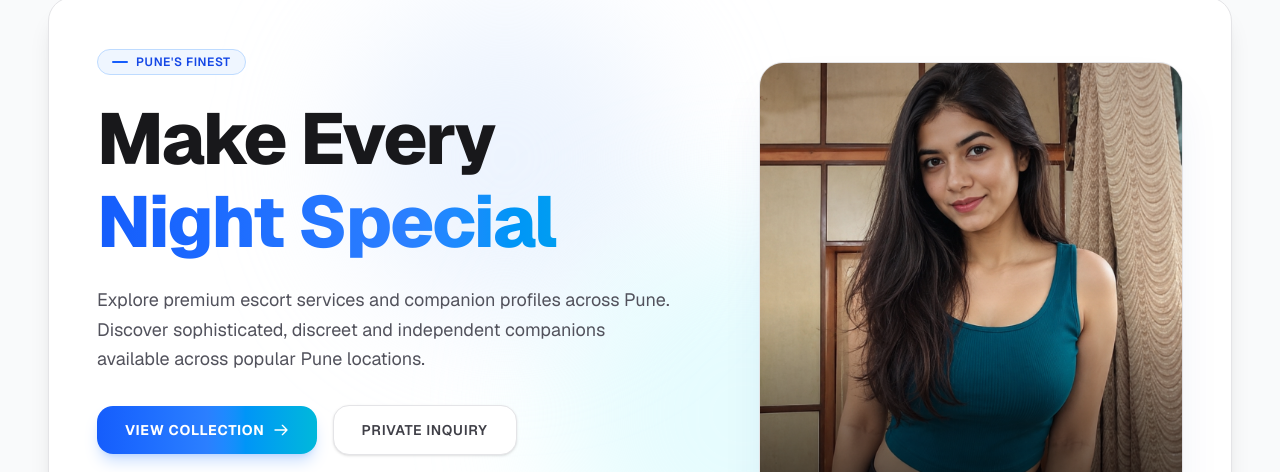
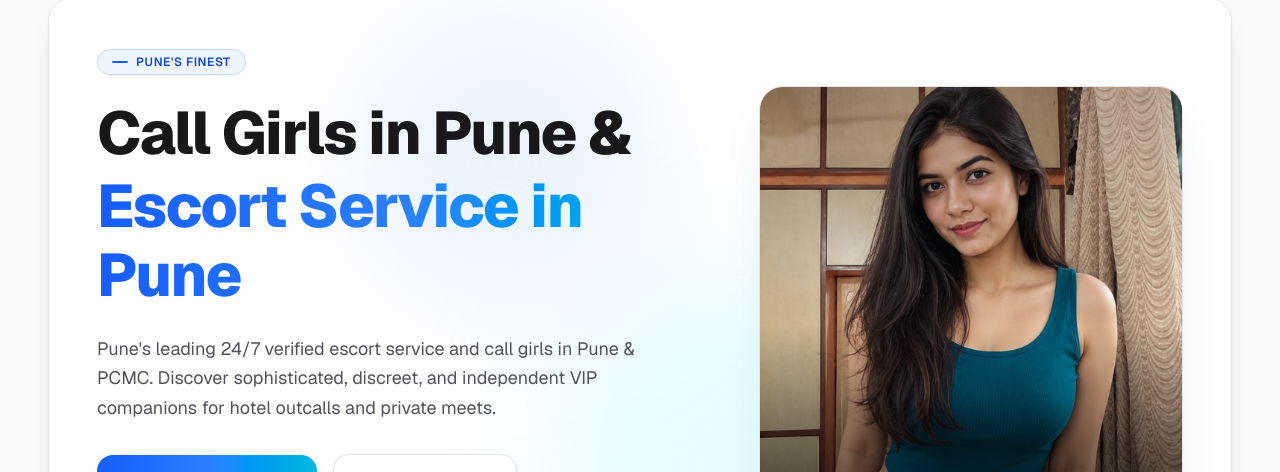
Before and after one commit to homelander62056-design/calgirlanjali, a Next.js app: page / in a window 1280 px wide. Shown: the part 100-572 px from the top of the page. Built offline with nearby package versions, Linux system fonts and the light colour scheme; no server answers.

Commit message:
Optimize homepage H1 tag and default title for Call Girls in Pune search dominance

```diff
--- a/app/layout.tsx
+++ b/app/layout.tsx
@@ -24,10 +24,10 @@ const siteUrl = process.env.NEXT_PUBLIC_SITE_URL || "https://www.calgirlanjali.i
 
 export const metadata: Metadata = {
   title: {
-    default: "Anjali Escort Service | Premium Escorts in Pune & PCMC",
+    default: "Call Girls in Pune | Anjali Escort Service | Pune & PCMC Escorts",
     template: "%s | Anjali Escort Service",
   },
-  description: "Anjali Escort Service provides professional, elegant, and discreet escort services in Pune. Explore verified call girls, VIP models, and contact us 24/7.",
+  description: "Anjali Escort Service provides professional, elegant, and discreet escort services and verified call girls in Pune & PCMC. 100% Cash on delivery & 24/7 WhatsApp booking.",
   authors: [{ name: "Anjali Escort Service" }],
   keywords: [
     // Top Pune Core Keywords
--- a/app/page.tsx
+++ b/app/page.tsx
@@ -303,19 +303,17 @@ export default function Page() {
                 </div>
 
                 {/* Main Heading */}
-                <h1 className="text-4xl sm:text-6xl lg:text-7xl font-extrabold tracking-tight leading-[1.1] text-zinc-900">
-                  <span className="block">Make Every</span>
+                <h1 className="text-3xl sm:text-5xl lg:text-6xl font-extrabold tracking-tight leading-[1.15] text-zinc-900">
+                  <span className="block">Call Girls in Pune &amp;</span>
 
                   <span className="bg-gradient-to-r from-blue-600 via-blue-500 to-cyan-500 bg-clip-text text-transparent block mt-1">
-                    Night Special
+                    Escort Service in Pune
                   </span>
                 </h1>
 
                 {/* Description */}
                 <p className="text-base sm:text-lg text-zinc-600 max-w-xl leading-relaxed">
-                  Explore premium escort services and companion profiles across
-                  Pune. Discover sophisticated, discreet and independent
-                  companions available across popular Pune locations.
+                  Pune&apos;s leading 24/7 verified escort service and call girls in Pune &amp; PCMC. Discover sophisticated, discreet, and independent VIP companions for hotel outcalls and private meets.
                 </p>
 
                 {/* Buttons */}
```
